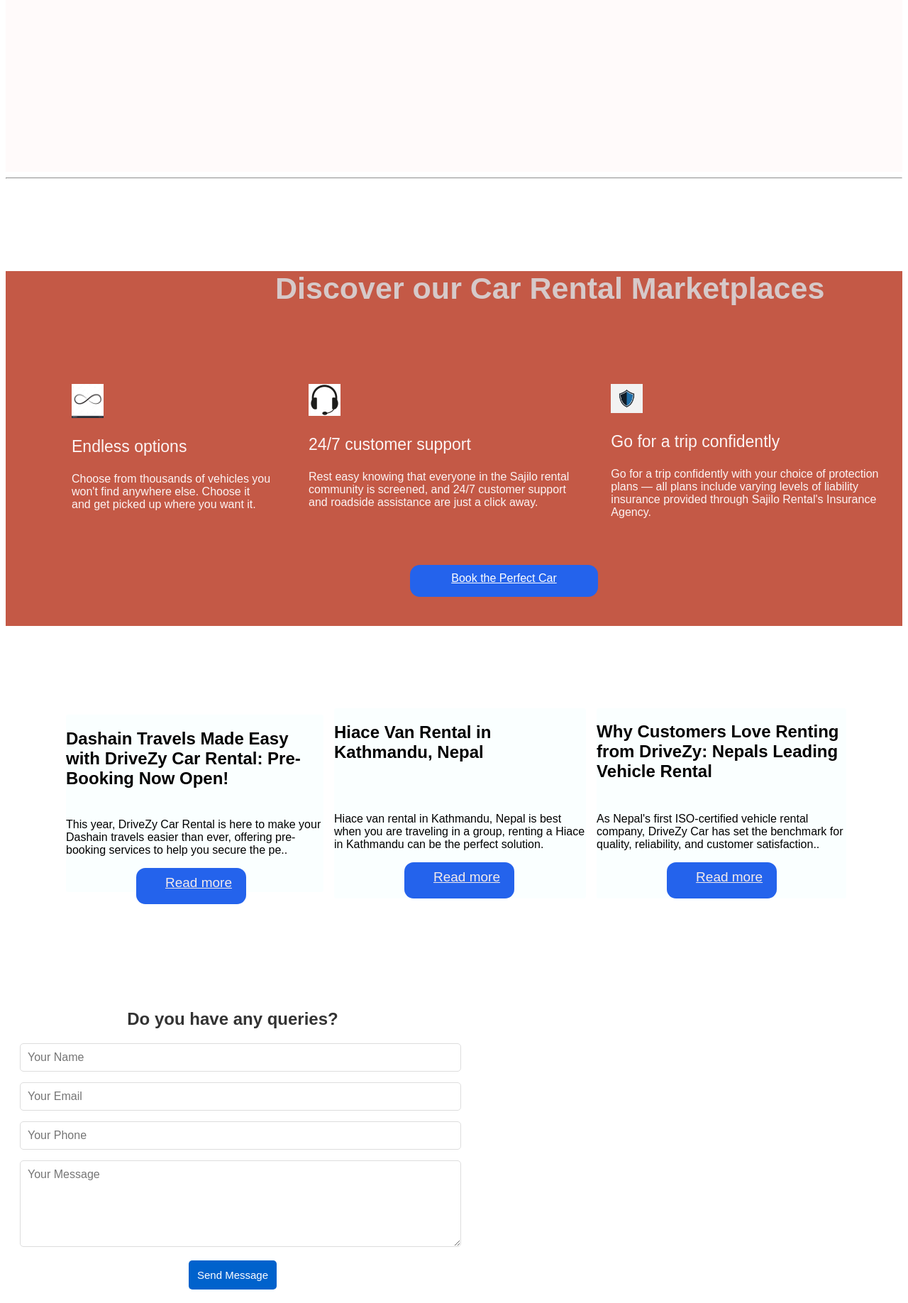
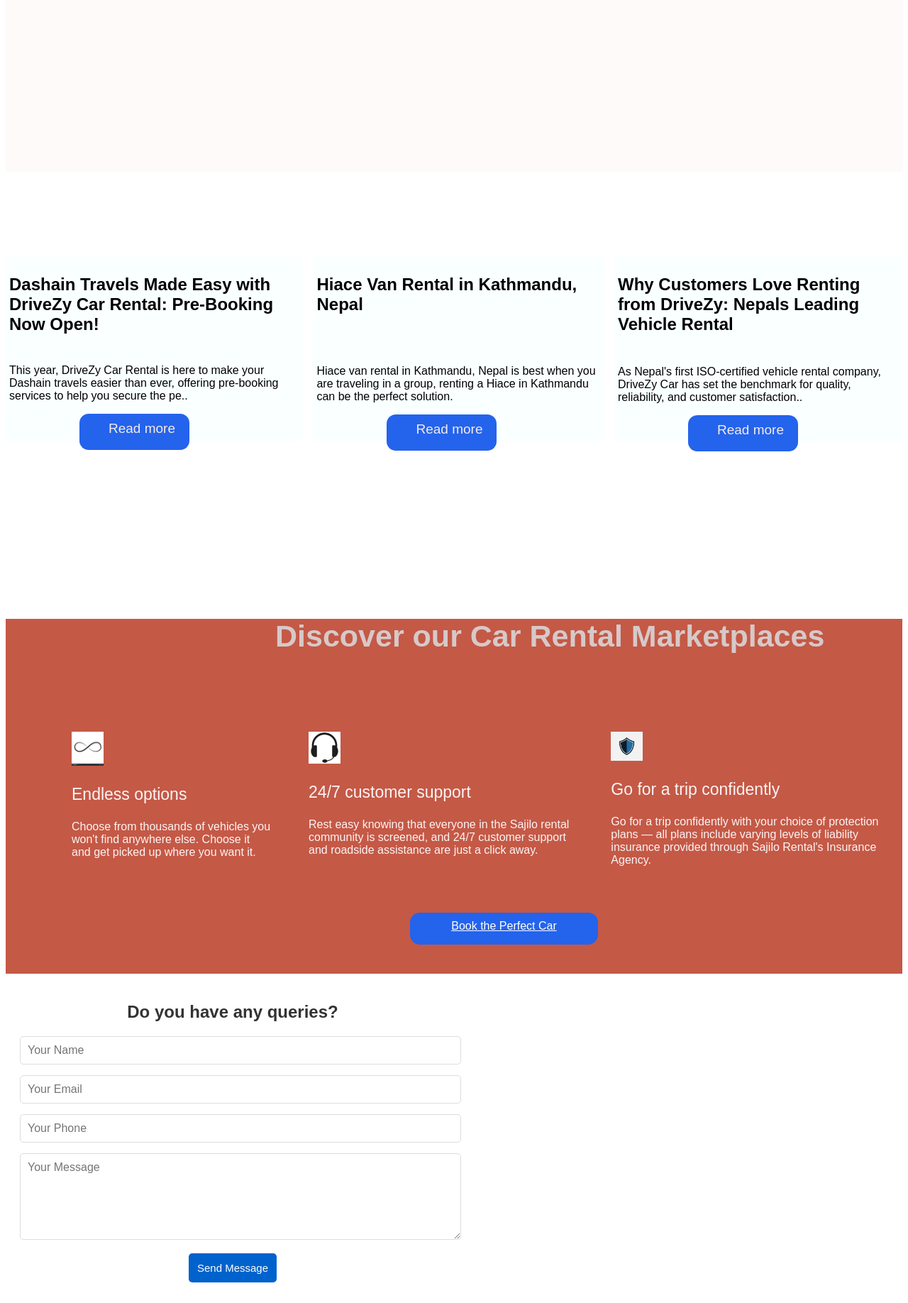
Before and after one commit to iamsushil08/Project, a PHP site: page / in a window 1280 px wide. Shown: the part 1192-3028 px from the top of the page at 71% size. Run offline with PHP 8.4, Linux system fonts and the light colour scheme; data that the repository does not hold is empty; some libraries are stand-ins or nearby versions.

Commit message:
changes by sandhya

```diff
--- a/frontend/index.css
+++ b/frontend/index.css
@@ -187,25 +187,17 @@
 #blogs{
     height:500px;
     display: flex;
-    border-radius: 23px;
     gap: 15px;
-    width: 1100px;
-    margin-left: 85px;
     align-items: center;
+    /* background-color: black; */
 }
 #blogss{
  background-color: rgb(250, 255, 255);
  height: 250px;
- border-radius: 3px;
+ border-radius: 5px solid black;
+ padding:5px;
 }
-#blogsss{
- background-color: rgb(250, 255, 255);
- border-radius: 3px;
-}
-#blogssss{
-    background-color: rgb(250, 255, 255);
-    border-radius: 3px;
-}
+
 #text{
     margin-top: 42px;
 }
@@ -228,6 +220,7 @@
     color: rgb(244, 235, 235);
     margin-left: 41px;
     font-size: 19px;
+    text-decoration: none;
 }
 #packages{
     margin-top: 104px;
@@ -337,18 +330,9 @@
 
 .status-unavailable {
     color: red;
-    /* font-weight: bold; */
+    font-weight: bold;
 }
-/* #searchh{
-    width: 23px;
-}
-#email-address{
-    display: flex;
-    gap: 385px;
-    margin-left: 233px;
-    margin-top: 53px;
 
-} */
 .login-btn {
     padding: 8px 16px;
     background-color:transparent;
@@ -428,7 +412,7 @@
     transform: rotate(180deg);
     color: #005bb5;
   }
- /* General Footer Styles */
+
 footer {
     background-color:#C45946;
     color: #fff;
@@ -481,7 +465,7 @@
 
 
 
-  /* Footer Bottom */
+
   .footer-bottom {
     text-align: center;
     margin-top: 50px;
@@ -499,10 +483,7 @@
 
 
 /* contact us wala */
-/* General Reset */
 
-
-  /* Contact Section */
   #contactSection {
     width: 100%;
     max-width: 600px;
@@ -539,7 +520,7 @@
   }
 
   #sendMessageBtn {
-    /* width: 20%; */
+
     padding: 12px;
     font-size: 15px;
     background-color:#0062cc ;
--- a/frontend/index.php
+++ b/frontend/index.php
@@ -41,11 +41,11 @@
         </div>
 
     </div>
-
+    <!-- second page ho -->
     <div id="div00">
 
         <?php
-// Include the database connection file
+
 include './backend/connection.php';
 
 
@@ -89,7 +89,45 @@
 ?>
 
 
-    <hr />
+
+    <!-- third page ho hai -->
+    <div id="blogs">
+        <div id="blogss">
+            <h2>Dashain Travels Made Easy with DriveZy Car Rental: Pre-Booking Now Open!</h2>
+            <p id="text">
+                This year, DriveZy Car Rental is here to make your Dashain travels easier than ever, offering
+                pre-booking
+                services to help you secure the pe..
+            </p>
+            <div id="readmore">
+                <a id="more" href="">Read more</a>
+            </div>
+        </div>
+        <div id="blogss">
+            <h2>Hiace Van Rental in Kathmandu, Nepal</h2>
+            <p id="textt">
+                Hiace van rental in Kathmandu, Nepal is best when you are traveling in a group, renting a Hiace
+                in
+                Kathmandu
+                can be the perfect solution.
+            </p>
+            <div id="readmore">
+                <a id="more" href="">Read more</a>
+            </div>
+        </div>
+        <div id="blogss">
+            <h2>Why Customers Love Renting from DriveZy: Nepals Leading Vehicle Rental</h2>
+            <p id="texttt">
+                As Nepal's first ISO-certified vehicle rental company, DriveZy Car has set the benchmark for
+                quality,
+                reliability, and customer satisfaction..
+            </p>
+            <div id="readmore">
+                <a id="more" href="">Read more</a>
+            </div>
+        </div>
+
+    </div>
     <div id="div1">
 
         <h1 id="rentalhead">Discover our Car Rental Marketplaces</h1>
@@ -126,43 +164,7 @@
         <div id="perfect-car"><a id="perfectt-car" href="./backend/search.php"> Book the Perfect Car</a></div>
 
     </div>
-    <div id="blogs">
-        <div id="blogss">
-            <h2>Dashain Travels Made Easy with DriveZy Car Rental: Pre-Booking Now Open!</h2>
-            <p id="text">
-                This year, DriveZy Car Rental is here to make your Dashain travels easier than ever, offering
-                pre-booking
-                services to help you secure the pe..
-            </p>
-            <div id="readmore">
-                <a id="more" href="">Read more</a>
-            </div>
-        </div>
-        <div id="blogsss">
-            <h2>Hiace Van Rental in Kathmandu, Nepal</h2>
-            <p id="textt">
-                Hiace van rental in Kathmandu, Nepal is best when you are traveling in a group, renting a Hiace
-                in
-                Kathmandu
-                can be the perfect solution.
-            </p>
-            <div id="readmore">
-                <a id="more" href="">Read more</a>
-            </div>
-        </div>
-        <div id="blogssss">
-            <h2>Why Customers Love Renting from DriveZy: Nepals Leading Vehicle Rental</h2>
-            <p id="texttt">
-                As Nepal's first ISO-certified vehicle rental company, DriveZy Car has set the benchmark for
-                quality,
-                reliability, and customer satisfaction..
-            </p>
-            <div id="readmore">
-                <a id="more" href="">Read more</a>
-            </div>
-        </div>
 
-    </div>
 
     <div id="contactSection">
         <h2>Do you have any queries?</h2>
```
